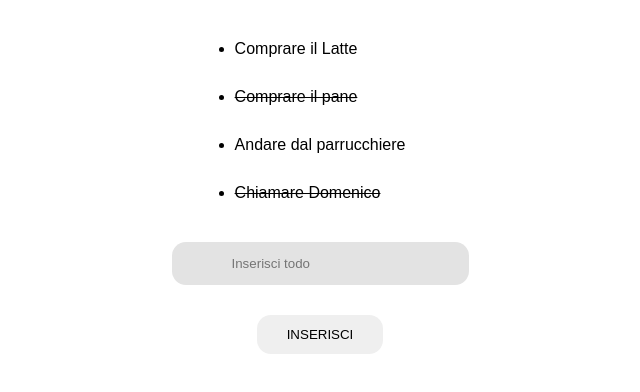
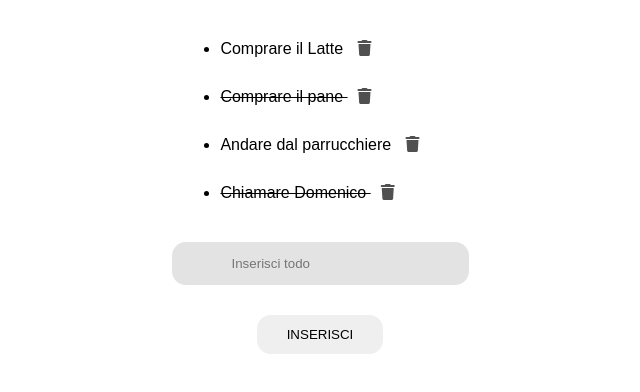
Before and after one commit to domenico-bacoli/vue-todolist, a plain HTML site: page index.html in a window 1280 px wide. Shown: the whole page, without its empty margins (320-960 px from the left). Drawn offline with nearby package versions, Linux system fonts and the light colour scheme.

Commit message:
feat: Milestone 2  + Milestone 3

```diff
--- a/css/style.css
+++ b/css/style.css
@@ -19,6 +19,12 @@ ul{
     display: flex;
     flex-direction: column;
     gap: 30px;
+}
+
+i{
+    padding-left: 10px;
+    cursor: pointer;
+    color: rgb(80, 80, 80);
 }
 
 .input-container{
--- a/index.html
+++ b/index.html
@@ -5,6 +5,8 @@
     <meta http-equiv="X-UA-Compatible" content="IE=edge">
     <meta name="viewport" content="width=device-width, initial-scale=1.0">
     <title>Vue To Do List</title>
+
+    <link rel="stylesheet" href="https://cdnjs.cloudflare.com/ajax/libs/font-awesome/6.2.0/css/all.min.css" integrity="sha512-xh6O/CkQoPOWDdYTDqeRdPCVd1SpvCA9XXcUnZS2FmJNp1coAFzvtCN9BmamE+4aHK8yyUHUSCcJHgXloTyT2A==" crossorigin="anonymous" referrerpolicy="no-referrer" />
 
     <link rel="stylesheet" href="css/style.css">
 </head>
@@ -16,7 +18,7 @@
 
             <ul>
                 <li v-for="(todo, index) in todos" :class="todo.done == true ? 'todo-done' : ''" >
-                    {{todo.text}}
+                    {{todo.text}}  <span><i @click="deleteTodo(index)" class="fa-solid fa-trash"></i></span>
                </li>
             </ul>
 
--- a/js/script.js
+++ b/js/script.js
@@ -34,10 +34,14 @@ const { createApp } = Vue
 
     methods: {
 
-        addTodo(){
+        deleteTodo(todoIndex) {
+            this.todos.splice(todoIndex, 1);
+        },
+
+        addTodo() {
             this.todos.push(this.newTodo);
             this.newTodo = "";
-        }
+        },
     },
 
   }).mount('#app')
```
